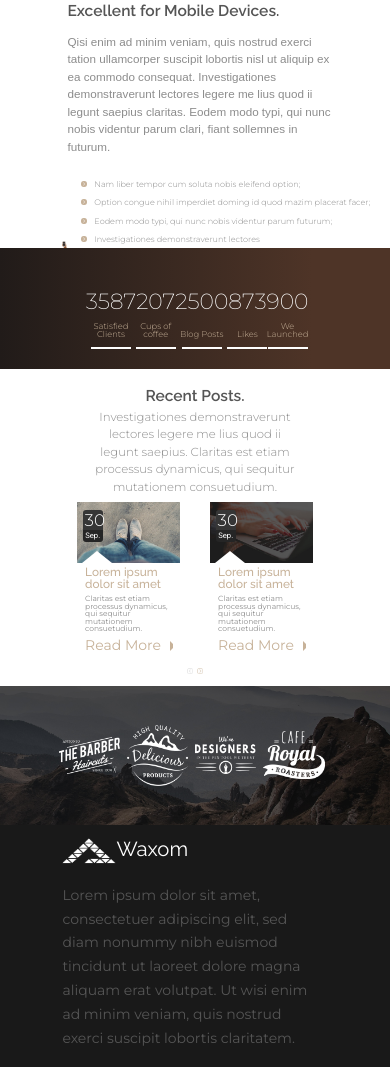
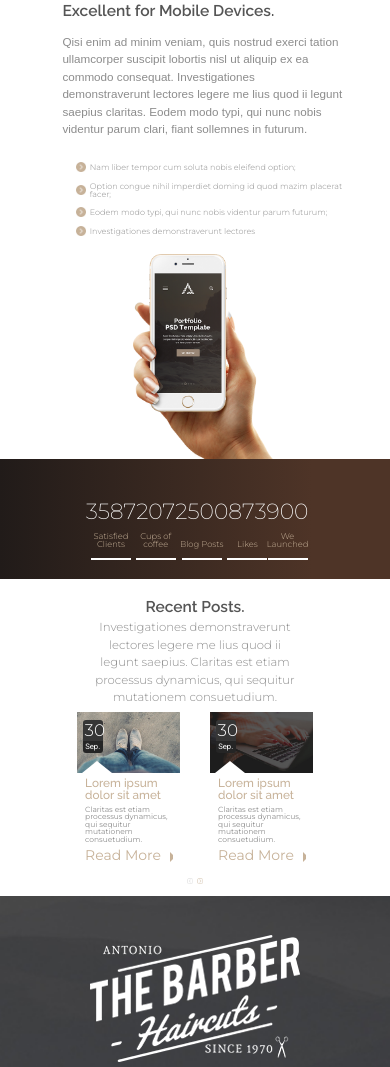
Before and after one commit to sevenc17/Waxom, a plain HTML site: page Waxom.html in a window 390 px wide. Shown: the part 4168-5235 px from the top of the page. Drawn offline with Linux system fonts and the light colour scheme.

Commit message:
Add files via upload

```diff
--- a/source/scss/style.scss
+++ b/source/scss/style.scss
@@ -619,7 +619,6 @@ h1,h2,h3,h4,h5,h6{font-size:inherit;font-weight: 400;}
 
 .exelent-banner {
 	display: flex;
-	justify-content: flex-start;
 	padding: 5% 12% 0 16%;
 }
 
@@ -663,7 +662,6 @@ h1,h2,h3,h4,h5,h6{font-size:inherit;font-weight: 400;}
 		font-weight: 300;
 		color: #8c8c8c;
 		background: url(arrow-icon.jpg) 0 50% / 1.5vw 1.5vw no-repeat;
-		white-space: nowrap;
 	}
 }
 
@@ -893,23 +891,27 @@ h1,h2,h3,h4,h5,h6{font-size:inherit;font-weight: 400;}
 }
 
 .banner-partners {
+	min-height: 50vh;
 	padding: 10% 15%;
 	display: flex;
 	flex-direction: column;
+	justify-content: center;
 	background: url(partners-logos-bg.jpg) center top / cover no-repeat;
 }
 
 .banner-partners__list {
-	display: flex;
-	justify-content: space-between;
-	height: 100%;
+	display: grid;
+	grid-template-columns: repeat(auto-fit, minmax(215px, 1fr));
+	justify-content: center;
 }
 
 .partner {
 	align-self: center;
 	flex: 1 1 11%;
+	padding: 0 0 5% 0;
+	text-align: center;
 	img {
-		max-width: 90%;
+		max-width: 80%;
 	}
 }
 
@@ -1194,6 +1196,26 @@ h1,h2,h3,h4,h5,h6{font-size:inherit;font-weight: 400;}
 	}
 }
 
+@media (max-width: 820px) {
+	.exelent-banner {
+		display: flex;
+		flex-direction: column;
+	}
+	.exelent-image {
+		order: 2;
+		img {
+			max-width: 50%;
+			margin: 0 auto;
+		}
+	}
+	.exelent-text {
+		padding: 0 0 5% 0;
+		li {
+			background: url(arrow-icon.jpg) 0 50% / 2.5vw 2.5vw no-repeat;
+		}
+	}
+}
+
 @media (max-width: 768px) {
 	.list__projects {
 		grid-template-columns: repeat(auto-fit, minmax(180px, 250px));
@@ -1324,7 +1346,7 @@ h1,h2,h3,h4,h5,h6{font-size:inherit;font-weight: 400;}
 		}
 		p {
 			font-size: calc(12px + 11 * (100vw / 1400));
-			max-width: 55%;
+			max-width: 80%;
 		}
 		span {
 			font-size: calc(7px + 9 * (100vw / 1400));
```
Also changed, not shown: source/css/style.css.
